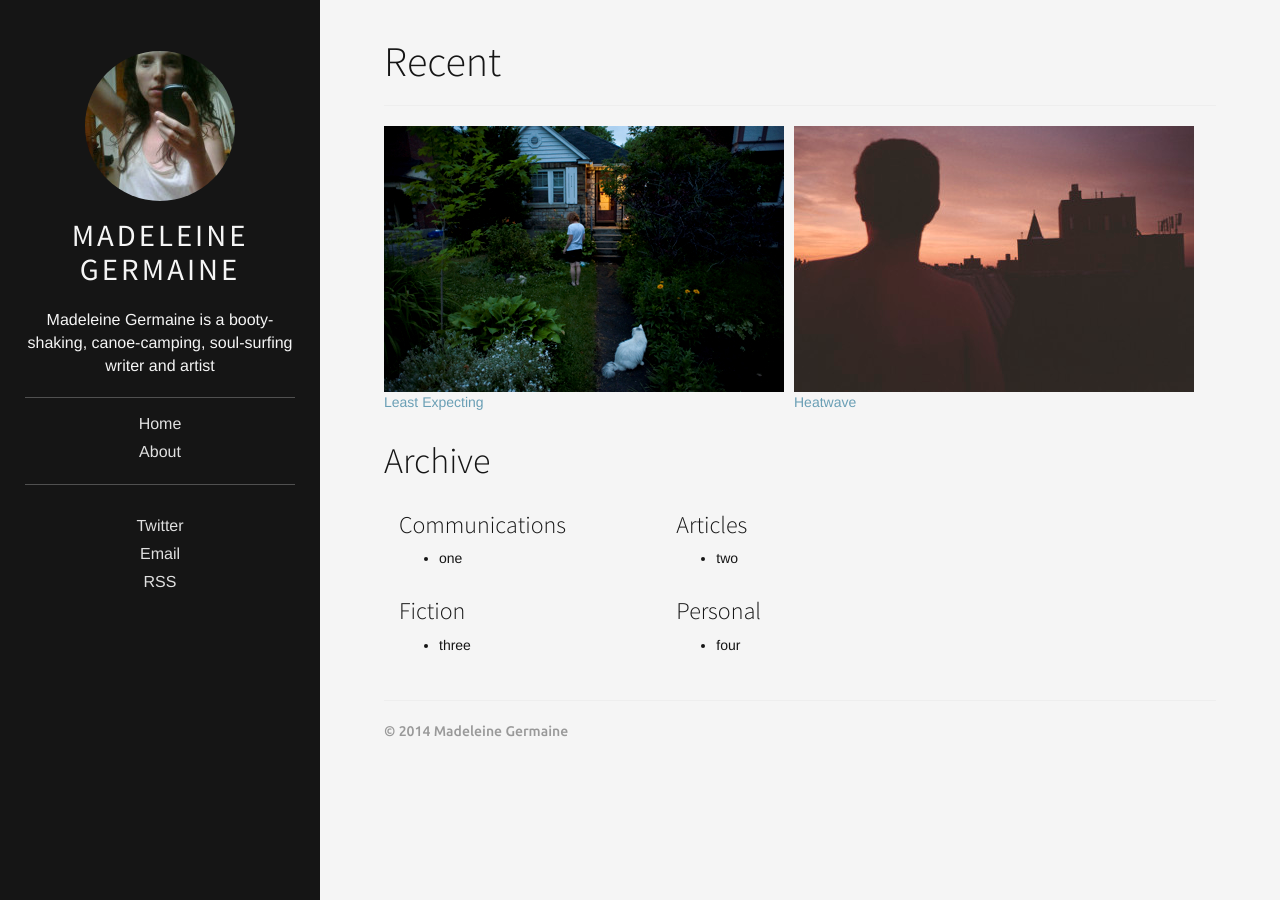
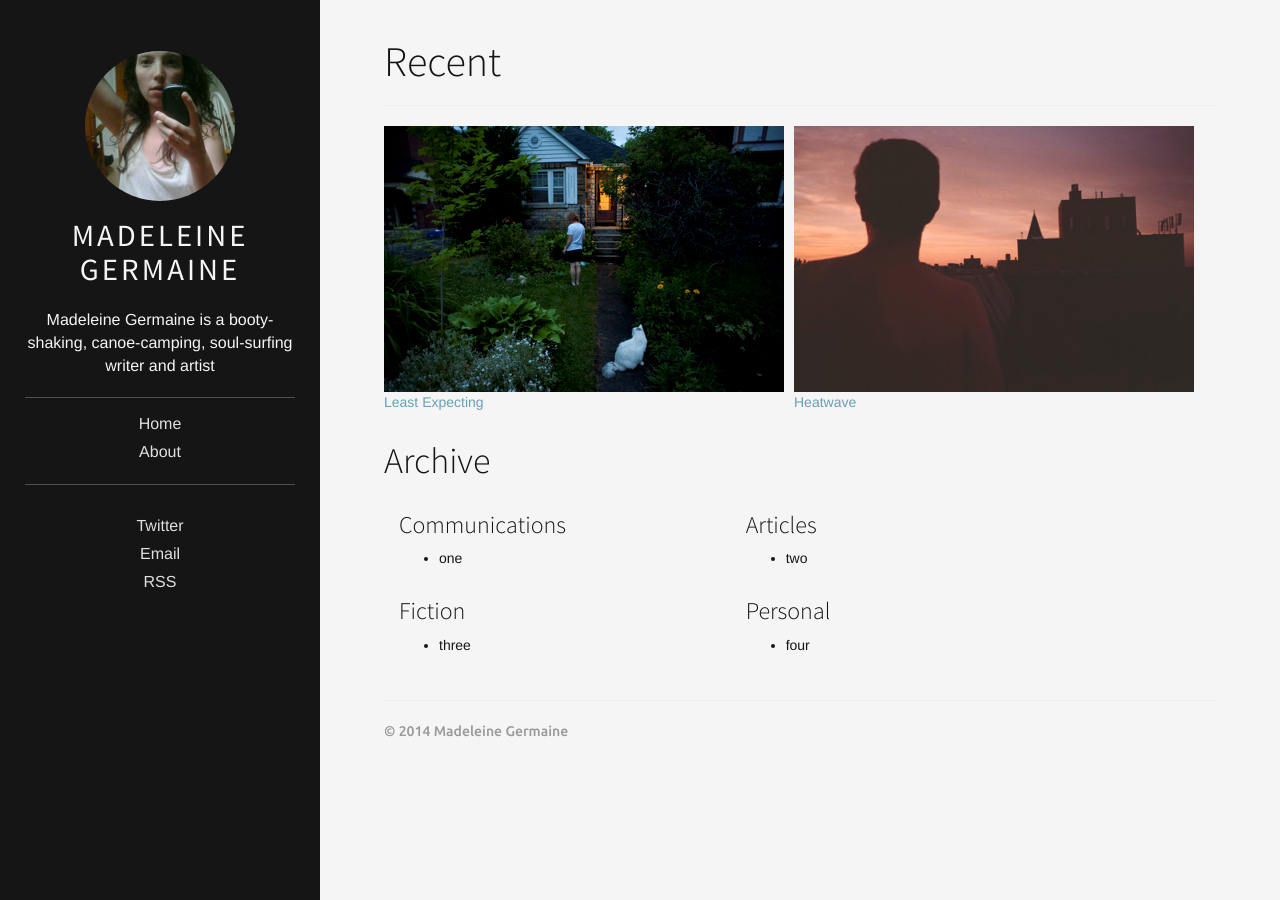
Before and after one commit to madeleinegermaine/madeleinegermaine, a Jekyll site: the page built from index.html, in a window 1280 px wide. Built offline with Jekyll 4.4.1, drawn with Linux system fonts in a browser that asks for light colours; the list of posts is cut into pages by our own code.

Commit message:
Update index.html

```diff
--- a/index.html
+++ b/index.html
@@ -33,7 +33,7 @@ tagline:
       <li>one</li>
     </ul>
   </div>
-  <div class="col-sm-4">
+  <div class="col-sm-4 col-sm-offset-1">
     <h3>Articles</h3>
     <ul>
       <li>two</li>
@@ -46,7 +46,7 @@ tagline:
       <li>three</li>
     </ul>
   </div>
-  <div class="col-sm-4">
+  <div class="col-sm-4 col-sm-offset-1">
     <h3>Personal</h3>
     <ul>
       <li>four</li>
```
